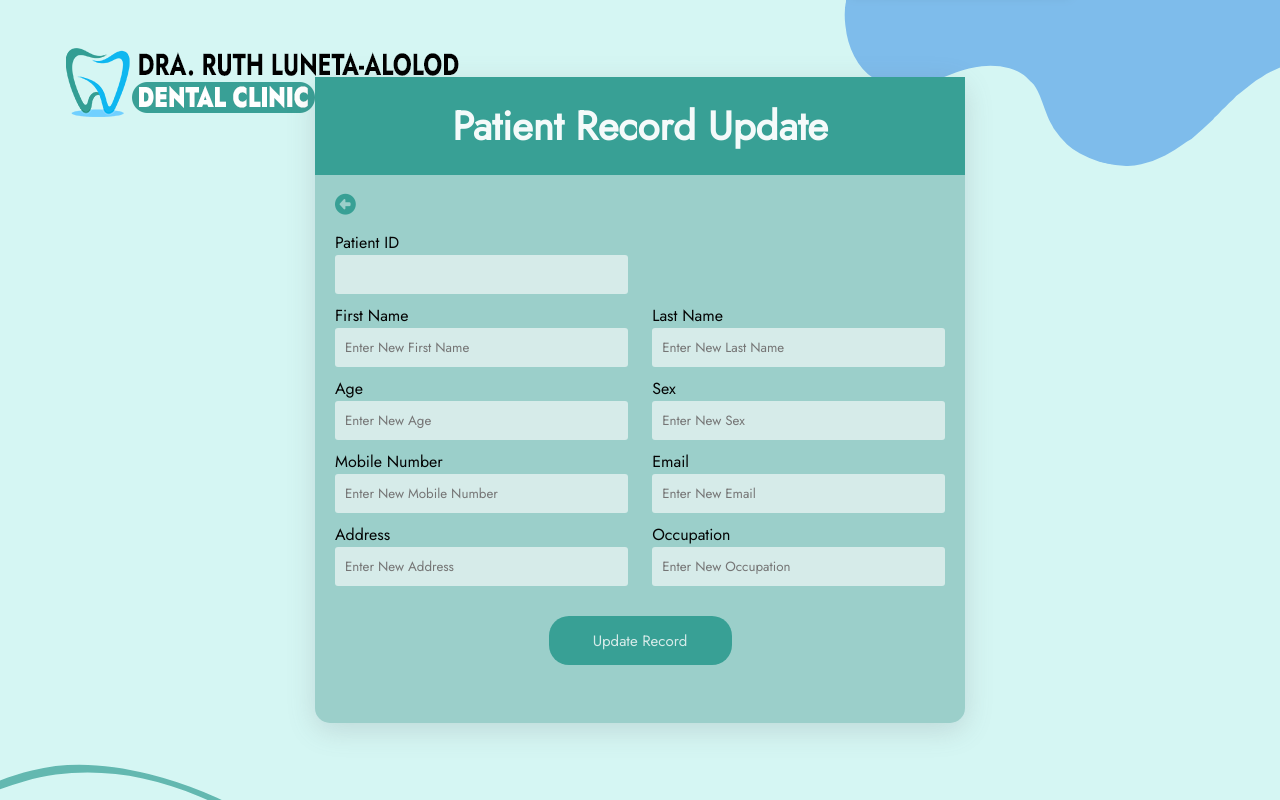
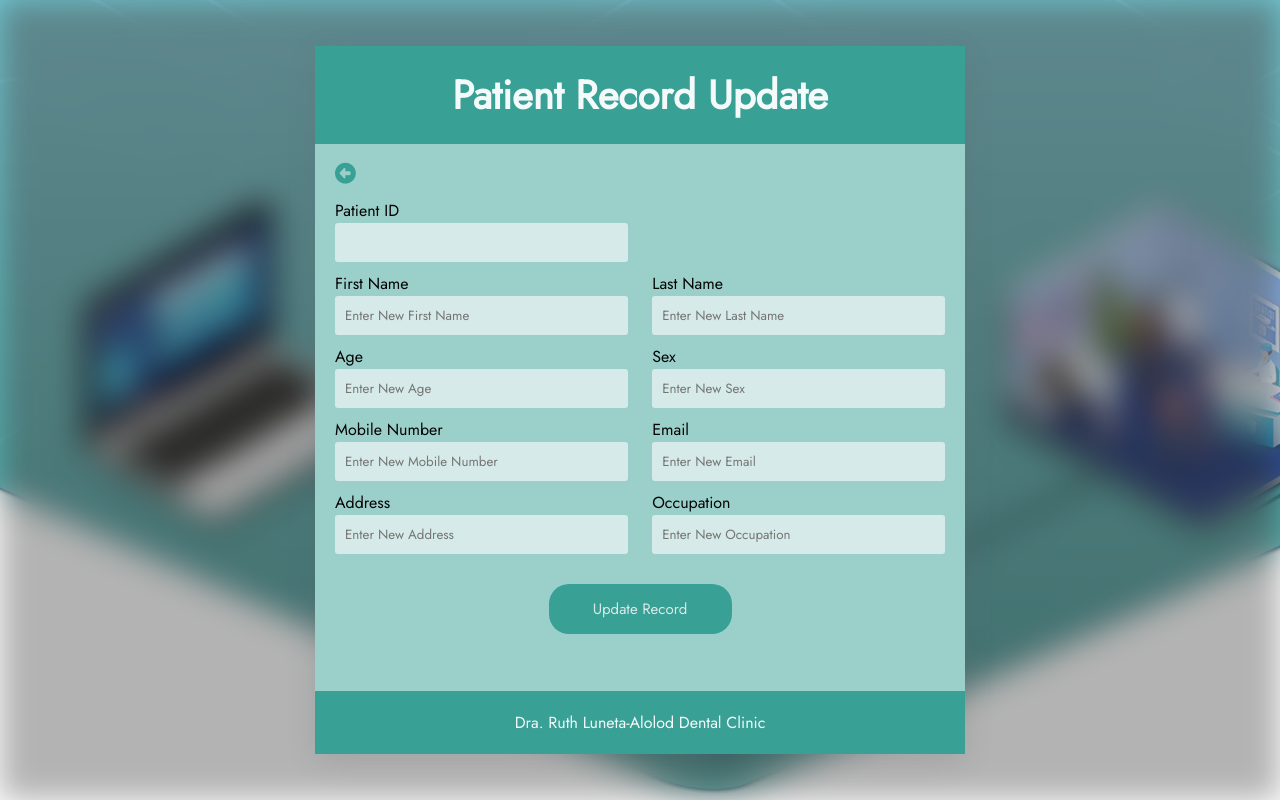
Before and after one commit to CastroClarence/clinic-project, a PHP site: page /pages/patientRecordUpdate.php in a window 1280 px wide. Run offline with PHP 8.4, Linux system fonts and the light colour scheme; a user stored in the database is signed in; data comes from the database, SQL or seed files in the repository.

Commit message:
new background and add footer in patient record

```diff
--- a/pages/patientRecordUpdate.php
+++ b/pages/patientRecordUpdate.php
@@ -147,6 +147,9 @@ if ($_SERVER["REQUEST_METHOD"] == "POST" && isset($_POST["submit"])) {
         <div class="update-message">
             <?php echo $updateMessage; ?>
         </div>
+        <div class="am-footer">
+                    <p>Dra. Ruth Luneta-Alolod Dental Clinic</p>
+                </div>
 
     </div>
 </div>
--- a/styles/requestUpdate.css
+++ b/styles/requestUpdate.css
@@ -15,6 +15,10 @@
 
 body{
     font-family: "Poppins", sans-serif;
+    background-image: url("../images/dental.png");
+    background-size: cover;
+    -webkit-backdrop-filter: blur(4px);
+    backdrop-filter: brightness(70%) saturate(70%) blur(1rem);
 }
 h1{
     font-size: 40px;
@@ -28,8 +32,6 @@ h1{
     width: 100%;
     min-height: 100vh;
     overflow-y: auto;
-    padding: 20px 16px;
-    background-image: url("../images/dental-background.png");
 }
 .am-body{
     width: 650px;
```
